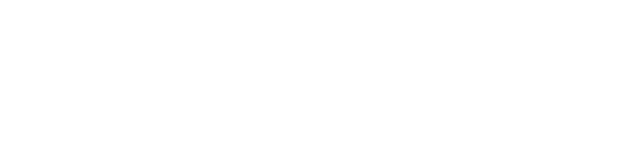
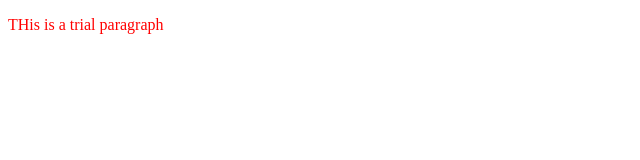
Before and after one commit to TanjiinaAkter/my-second-repo, a plain HTML site: page index.html in a window 1280 px wide. Shown: the whole page, without its empty margins (0-640 px from the left). Drawn offline with Linux system fonts and the light colour scheme.

Commit message:
styles are added

```diff
--- a/index.html
+++ b/index.html
@@ -1,12 +1,16 @@
 <!DOCTYPE html>
 <html lang="en">
+
 <head>
     <meta charset="UTF-8">
     <meta http-equiv="X-UA-Compatible" content="IE=edge">
     <meta name="viewport" content="width=device-width, initial-scale=1.0">
-    <title>My Second  Github Repo</title>
+    <title>My Second Github Repo</title>
+    <link rel="stylesheet" href="style.css">
 </head>
+
 <body>
+    <p>THis is a trial paragraph</p>
+</body>
 
-</body>
 </html>
--- /dev/null
+++ b/style.css
@@ -0,0 +1,3 @@
+p{
+    color: red;
+}
```
